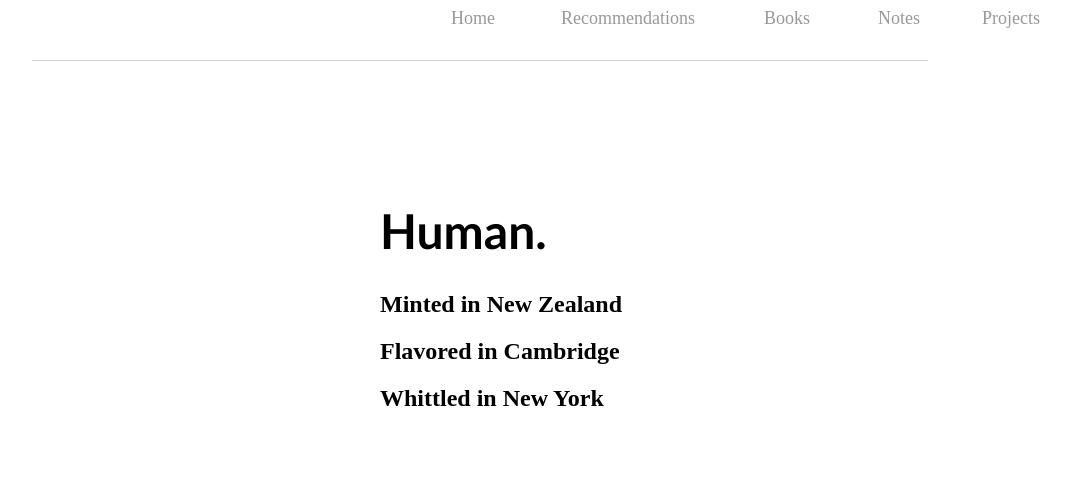
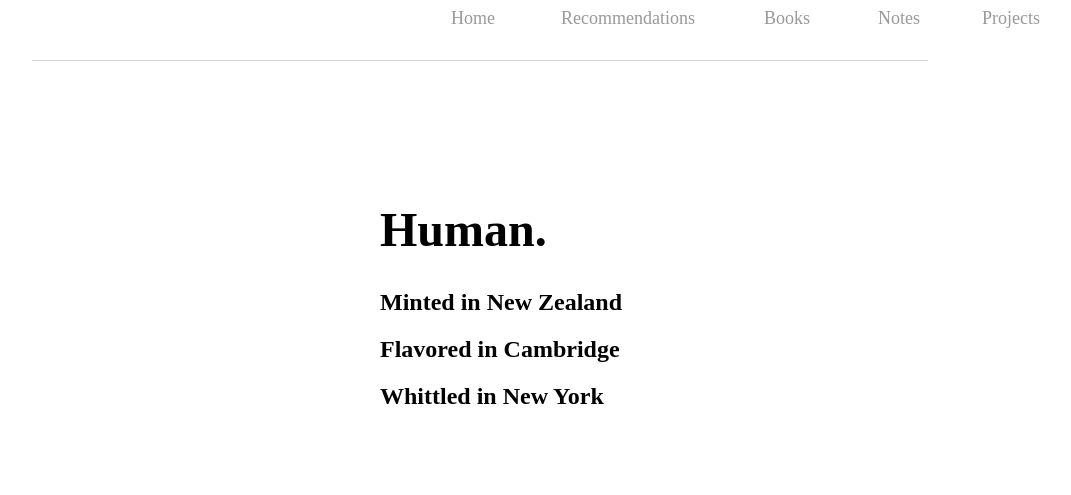
Before and after one commit to scryptive/personal, a Jekyll site: the page built from index.html, in a window 1280 px wide. Shown: the top 495 px of the page, without its empty margins (160-1231 px from the left). Built offline with Jekyll 4.4.1, drawn with Linux system fonts in a browser that asks for light colours.

Commit message:
Update main.css

```diff
--- a/css/main.css
+++ b/css/main.css
@@ -21,7 +21,7 @@
 }
 h1 {
     font-size: 3em;
-    font-family:'Gill Sans', 'Gill Sans MT', 'Sans-Serif';
+    font-family:'Hack';
     margin-right: 70px;
 }
 p {
```
